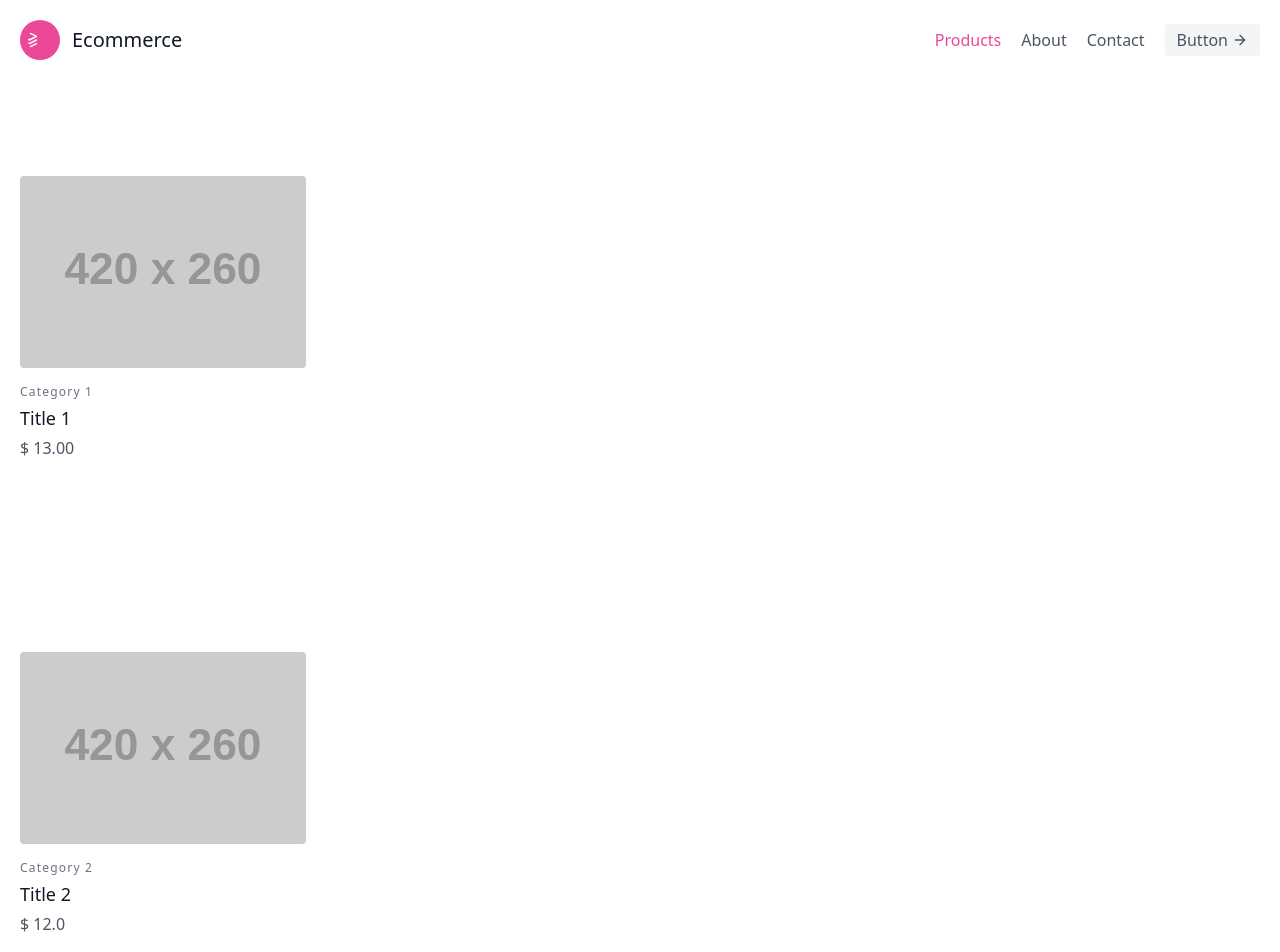
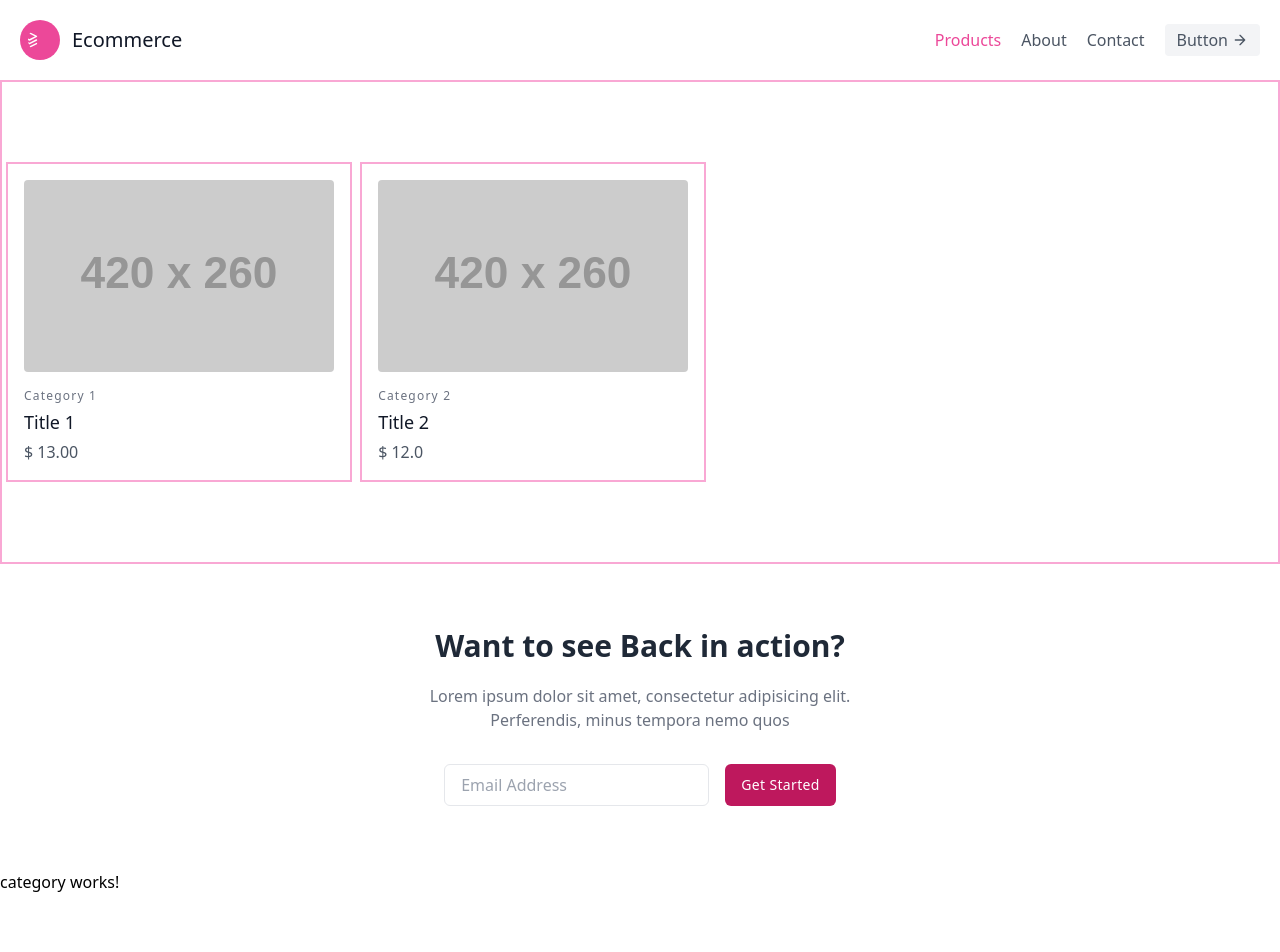
Before and after one commit to LeahDeshar/VelvetVogue-, an Angular app: page /products/category in a window 1280 px wide. Shown: the top 952 px of the page. Built offline with nearby package versions, Linux system fonts and the light colour scheme.

Commit message:
continue

```diff
--- a/src/app/app.component.html
+++ b/src/app/app.component.html
@@ -2,7 +2,7 @@
 <app-header></app-header>
 
 <div class="wrapper">
-  <div>
+  <div class="wrapper border-pink-300 border-2 flex flex-row">
     <app-card>
       <img
         card-image
@@ -19,9 +19,7 @@
       <h2 class="title-font text-lg font-medium" card-title>Title 1</h2>
       <p card-price>$ 13.00</p>
     </app-card>
-  </div>
 
-  <div>
     <app-card>
       <img
         card-image
--- a/src/app/layout/card/card.component.html
+++ b/src/app/layout/card/card.component.html
@@ -10,10 +10,9 @@
 <section class="text-gray-600 body-font">
   <div class="container px-5 py-24 mx-auto">
     <div class="flex flex-wrap -m-4">
-      <div class="lg:w-1/4 md:w-1/2 p-4 w-full">
+      <div class="p-4 w-full border-pink-300 border-2">
         <a class="block relative h-48 rounded overflow-hidden">
           <ng-content select="[card-image]"></ng-content>
-          <!-- <img alt="ecommerce" class="object-cover object-center w-full h-full block" src="https://dummyimage.com/420x260"> -->
         </a>
         <div class="mt-4">
           <h3 class="text-gray-500 text-xs tracking-widest title-font mb-1">
```
